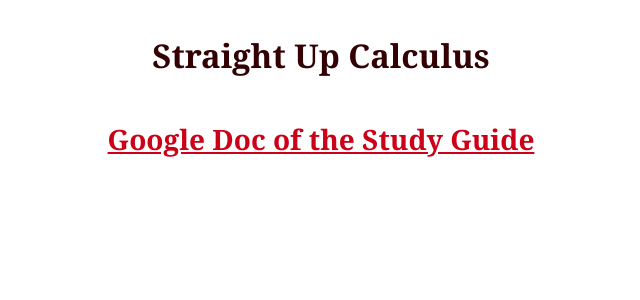
After one commit to KasaiYuki/WebApp, a Flask app: page /calcguide in a window 1280 px wide. The commit adds this page. Shown: the top 300 px of the page, without its empty margins (319-959 px from the left). Run offline with Flask 2, Linux system fonts and the light colour scheme.

Commit message:
started calc guide implementation

```diff
--- a/app.py
+++ b/app.py
@@ -1,10 +1,9 @@
 from flask import Flask, render_template, request
 import phalculator
 import WolframAlpha
-#from flask_bootstrap import Bootstrap
+
 
 app = Flask(__name__)
-#bootstrap = Bootstrap(app)
 
 @app.route('/')
 def index():
@@ -49,5 +48,9 @@ def addprofileform():
 def addprofile():
     return render_template('MyProfile.html', html_myname = request.args.get('myname'), html_state_of_residence = request.args.get('state_of_residence'), html_fav_subject = request.args.get('favorite_subject'))
 
+@app.route('/calcguide')
+def calcguide():
+    return(render_template('calcguide.html'))
+
 if __name__ == '__main__':
     app.run()
--- /dev/null
+++ b/templates/calcguide.html
@@ -0,0 +1,14 @@
+<!DOCTYPE html>
+<html lang="en">
+<head>
+    <meta charset="UTF-8">
+    <title>Calculus Study Guide</title>
+    <link rel="stylesheet" href="{{ url_for('static', filename='styles.css') }}" type="text/css">
+
+</head>
+<body>
+    <h3>Straight Up Calculus</h3>
+    <h4><a href="https://tinyurl.com/calc-ab-guide"> Google Doc of the Study Guide</a></h4>
+
+</body>
+</html>
--- a/templates/home.html
+++ b/templates/home.html
@@ -17,6 +17,7 @@
         <h1><b> <u> Guides: </u></b></h1>
         <ul style="list-style-type: none">
             <li><a href="addprofileform">Add Profile One</a></li>
+            <li><a href="calcguide"> AP Calculus Study Guide</a></li>
         </ul>
     </div>
     <div id="Calculators">
```
